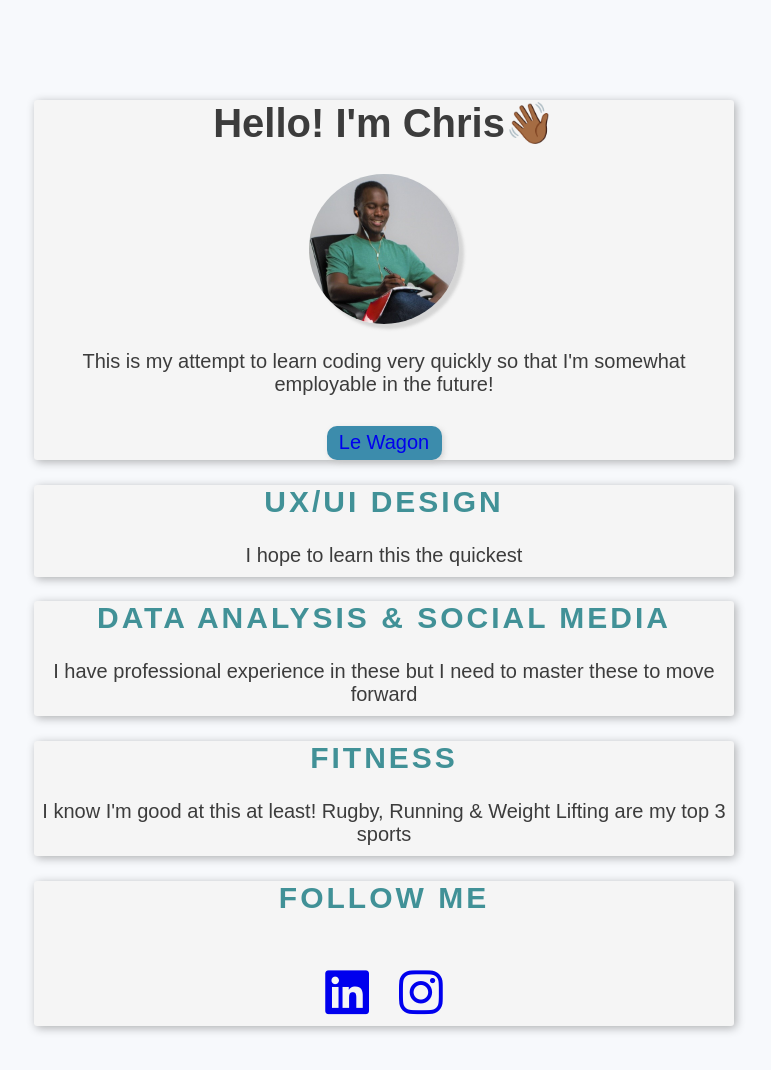
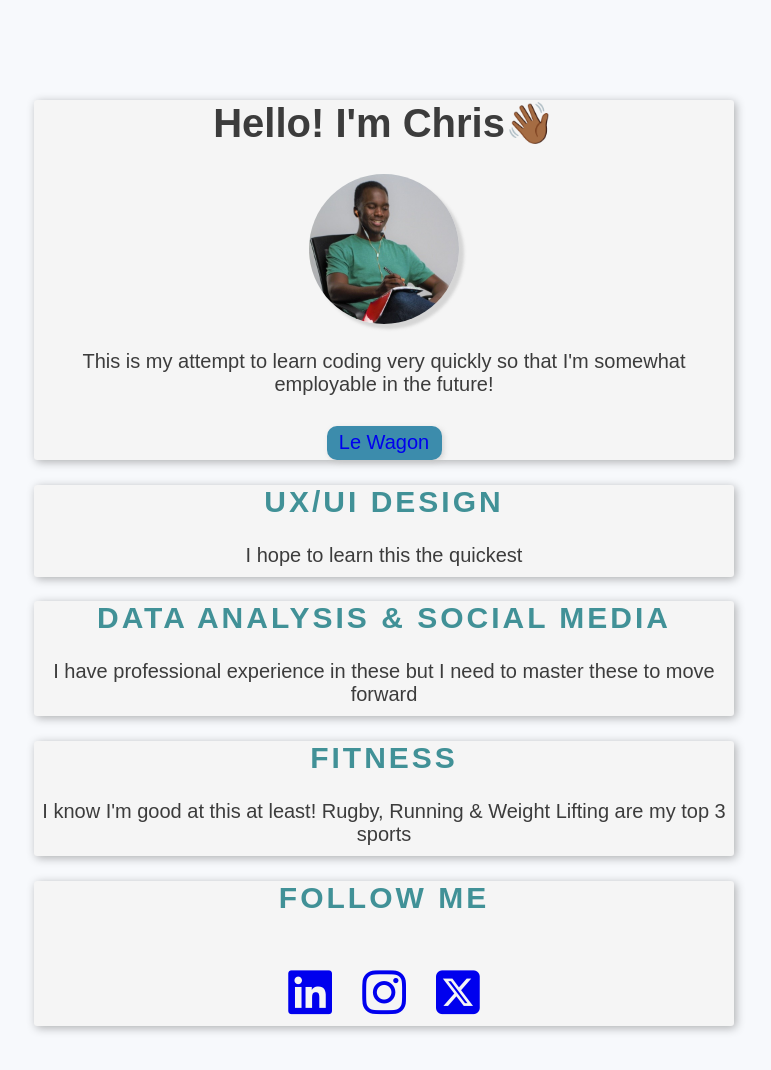
Before and after one commit to topherlule/my-profile, a plain HTML site: page index.html in a window 1280 px wide. Shown: the whole page, without its empty margins (256-1027 px from the left). Drawn offline with Linux system fonts and the light colour scheme.

Commit message:
Update index.html
Added Twitter

```diff
--- a/index.html
+++ b/index.html
@@ -49,6 +49,7 @@
         <li>
             <a href="https://www.linkedin.com/in/christopher-nsereko-lule/"><i class="fa-brands fa-linkedin"></i></i></a>
             <a href="https://www.instagram.com/chris_k_lule/"><i class="fa-brands fa-instagram"></i></a>
+            <a href="https://twitter.com/"><i class="fa-brands fa-square-x-twitter"></i></a>
         </li>
 
     </ul>
```
